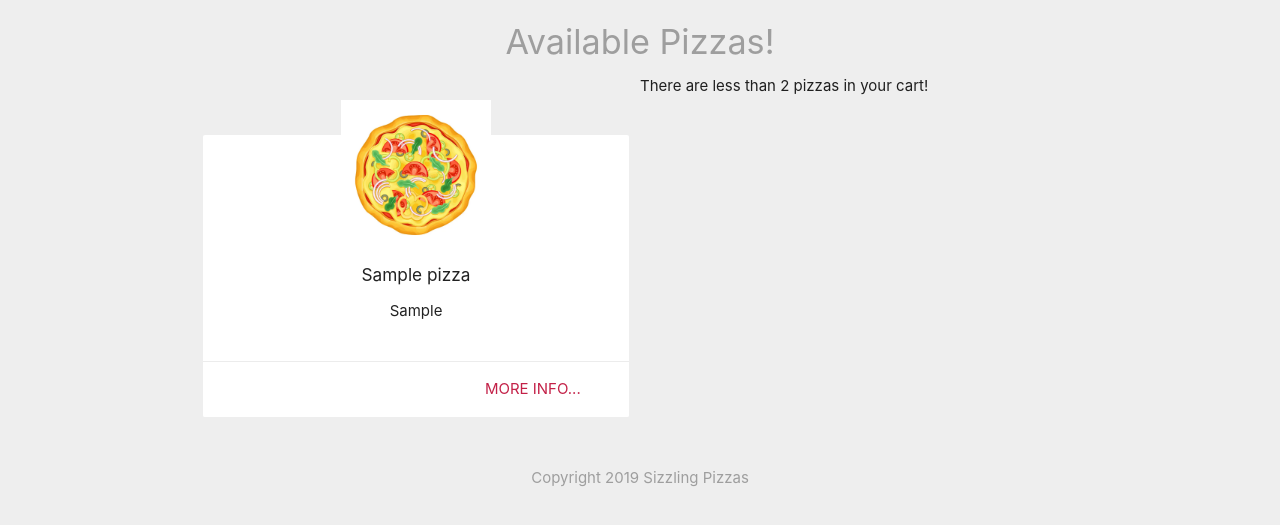
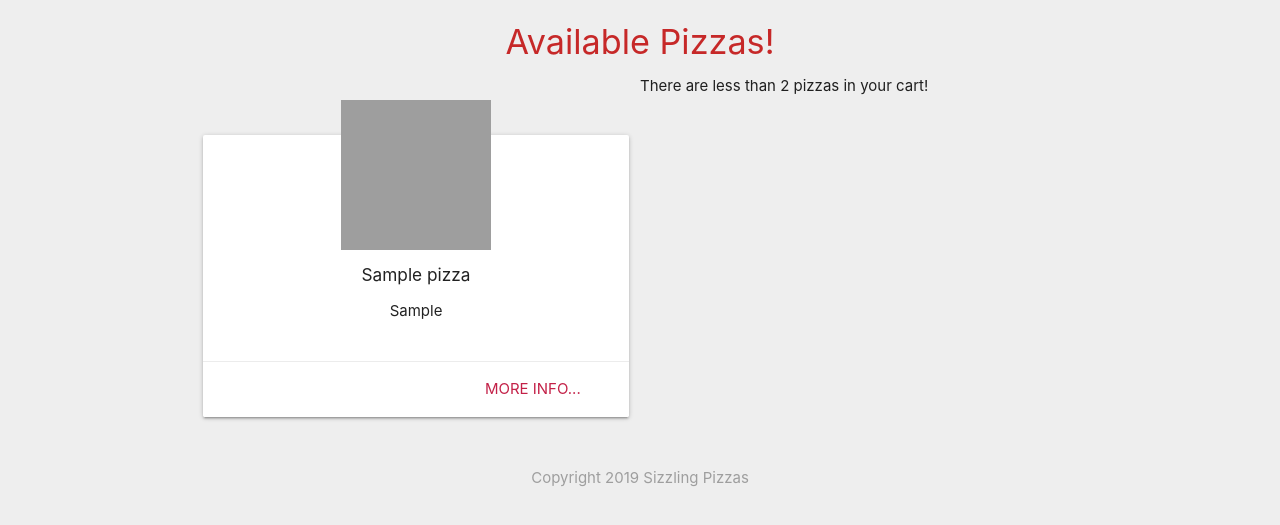
Before and after one commit to Ga-Sh-24/Sizzling-Pizzas, a PHP site: page / in a window 1280 px wide. Shown: the part 64-589 px from the top of the page. Run offline with PHP 8.4, Linux system fonts and the light colour scheme; tables that the repository leaves empty or names only in its code hold one stand-in row (values such as "Sample post"); grey boxes are pictures that could not be loaded.

Commit message:
Update index.php

```diff
--- a/index.php
+++ b/index.php
@@ -21,13 +21,13 @@
 <html lang="en">
 
     <?php include('header.php');   ?>
-    <h4 class="center grey-text">Available Pizzas!</h4>
+    <h4 class="center red-text text-darken-3">Available Pizzas!</h4>
     <div class="container">
         <div class="row">
             <?php foreach($pizzas as $pizza): ?>
                 <div class="col s6 md3">
-                    <div class="card z-depth-0">
-                        <img src="pizza.webp" alt="" class="pizza">
+                    <div class="card">
+                        <img src="pizza.avif" alt="" class="pizza">
                         <div class="card-content center">
                             <h6><?php echo htmlspecialchars($pizza['title']);   ?></h6>
                             <div>
```
